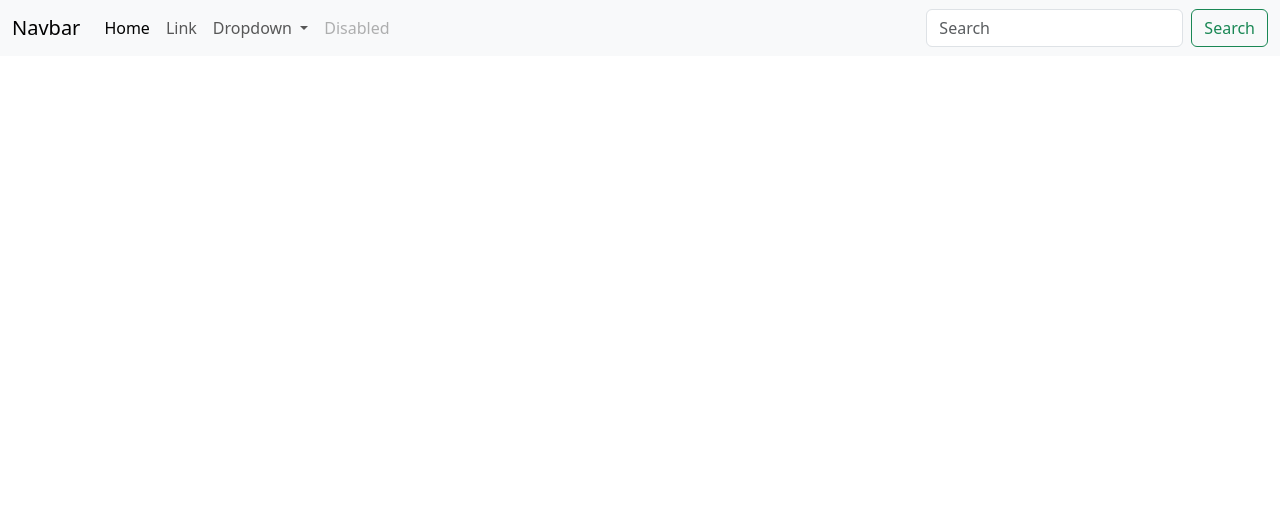
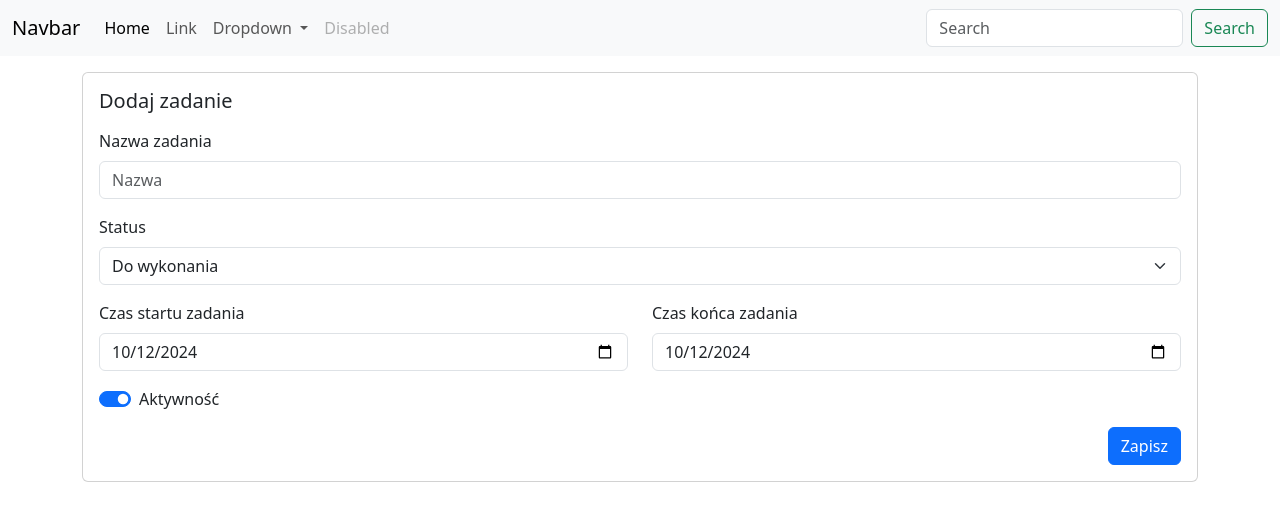
Before and after one commit to mikoslaf/systemTask, an Angular app: page /add in a window 1280 px wide. Before the commit this address led to /. Shown: the top 520 px of the page. Built offline with nearby package versions, Linux system fonts and the light colour scheme.

Commit message:
implement adding task module

```diff
--- /dev/null
+++ b/src/app/add-task/add-task.component.html
@@ -0,0 +1,42 @@
+<div class="card mt-3">
+    <div class="card-body">
+      <h5 class="card-title">Dodaj zadanie</h5>
+      <div class="mt-3">
+        <label for="name" class="form-label">Nazwa zadania </label>
+        <input type="text" class="form-control" id="name" [(ngModel)]="dane.name"  placeholder="Nazwa">
+      </div>
+
+      <div class="mt-3">
+        <label for="status" class="form-label">Status</label>
+        <select class="form-select" id="status">
+            <option *ngFor="let item of status" [value]="item.id" >{{item.name}}</option>
+          </select>
+      </div>
+
+      <div class="row">
+        <div class="col-6">
+            <div class="mt-3">
+                <label for="taskStart" class="form-label">Czas startu zadania</label>
+                <input type="date" class="form-control" id="taskStart" [value]="getTime(dane.taskStart)" (change)="setTaskStart($event)">
+            </div>
+        </div>
+        <div class="col-6">
+            <div class="mt-3">
+                <label for="taskEnd" class="form-label">Czas końca zadania</label>
+                <input type="date" class="form-control" id="taskEnd" [value]="getTime(dane.taskEnd)" (change)="setTaskEnd($event)">
+            </div>
+        </div>
+      </div>
+
+      <div class="mt-3">
+        <div class="form-check form-switch">
+            <input class="form-check-input" type="checkbox" role="switch" id="taskActive" [(ngModel)]="dane.active">
+            <label class="form-check-label" for="taskActive">Aktywność</label>
+          </div>
+      </div>
+
+      <div class="mt-3 d-flex justify-content-end">
+        <button type="button" class="btn btn-primary" (click)="save()">Zapisz</button>
+      </div>
+    </div>
+  </div>
--- /dev/null
+++ b/src/app/add-task/add-task.component.ts
@@ -0,0 +1,40 @@
+import { Component } from '@angular/core';
+import { WorkingService } from '../working.service';
+import { FormsModule } from "@angular/forms";
+import { NgFor } from '@angular/common';
+import { Task } from '../task';
+
+@Component({
+  selector: 'app-add-task',
+  standalone: true,
+  imports: [FormsModule, NgFor],
+  templateUrl: './add-task.component.html',
+  styleUrl: './add-task.component.scss'
+})
+export class AddTaskComponent {
+  public dane: Task =  {name: "", active: true, status: 0, taskEnd: new Date(), taskStart: new Date(), work: []};
+  public status = WorkingService.taskStatus;
+
+  constructor(public serv: WorkingService) {}
+
+  getTime(date: Date): string {
+    const year = date.getFullYear();
+    const month = ((date.getMonth() + 1) + "").padStart(2, "0");
+    const day = (date.getDate() + "").padStart(2, "0");
+    // const hours = (date.getHours() + "").padStart(2, "0");
+    // const minutes = (date.getMinutes() + "").padStart(2, "0");
+    return `${year}-${month}-${day}`;
+  }
+
+  setTaskStart(th: any): void {
+    this.dane.taskStart = new Date(th.target.value);
+  }
+
+  setTaskEnd(th: any): void {
+    this.dane.taskEnd = new Date(th.target.value);
+  }
+
+  save(){
+    this.serv.add(this.dane);
+  }
+}
--- a/src/app/app.routes.ts
+++ b/src/app/app.routes.ts
@@ -1,8 +1,8 @@
 import { Routes } from '@angular/router';
 import { MainComponent } from './main/main.component';
+import { AddTaskComponent } from './add-task/add-task.component';
 
 export const routes: Routes = [
-    {
-        path: "", component: MainComponent
-    }
+    { path: "", component: MainComponent },
+    { path: "add", component: AddTaskComponent }
 ];
--- a/src/app/main/main.component.html
+++ b/src/app/main/main.component.html
@@ -1 +1 @@
-<p>main works!</p>
+<p (click)="clicks()">main works!</p>
--- a/src/app/main/main.component.ts
+++ b/src/app/main/main.component.ts
@@ -1,5 +1,6 @@
 import { Component } from '@angular/core';
 import { WorkingService } from '../working.service';
+import { Task } from '../task'
 
 @Component({
   selector: 'app-main',
@@ -10,6 +11,10 @@
 })
 export class MainComponent {
 
+  clicks(){
+    this.working.add({name:'',taskStart:new Date(), taskEnd:new Date(),active:true, status: 0, work:[]});
+  }
+
   constructor(public working: WorkingService) {
     working.sub().subscribe( tasks => {
       console.log(tasks);
--- a/src/app/task.ts
+++ b/src/app/task.ts
@@ -1,4 +1,3 @@
-import { Status } from "./status";
 import { Work } from "./work";
 
 export interface Task {
@@ -6,6 +5,6 @@
     taskStart: Date,
     taskEnd: Date,
     active: boolean,
-    status: Status,
+    status: number,
     work: Work[],
 }
--- a/src/app/working.service.ts
+++ b/src/app/working.service.ts
@@ -9,13 +9,13 @@
 export class WorkingService {
 
 
-  public taskStatus: Status[] = [
+  public static taskStatus: Status[] = [
     { id: 0, name: "Do wykonania" },
     { id: 250, name: "W trakcie" },
     { id: 500, name: "Wykonane" },
   ]
 
-  public workStatus: Status[] = [
+  public static workStatus: Status[] = [
     { id: 250, name: "Do trakcie" },
     { id: 500, name: "Wykonane" },
   ]
@@ -34,8 +34,27 @@
 
   public add(task: Task) {
     this.tasks.push(task);
+    this.save();
     this.refresh();
   }
 
-  constructor() { }
+  save(): void {
+    localStorage.setItem("sem3_apl_int", JSON.stringify(this.tasks));
+  }
+
+  load(): void {
+    let dane = localStorage.getItem("sem3_apl_int");
+    if(!dane)
+      dane = '[]';
+    this.tasks = JSON.parse(dane) as Task[];
+    this.tasks.forEach((e)=>{
+      e.taskStart = new Date(e.taskStart);
+      e.taskEnd = new Date(e.taskEnd);
+    })
+    console.log(this.tasks);
+  }
+
+  constructor() {
+    this.load();
+  }
 }
```
Also changed, not shown: src/app/add-task/add-task.component.scss (added), 1 other file (tests, documents, lock files or other folders).
